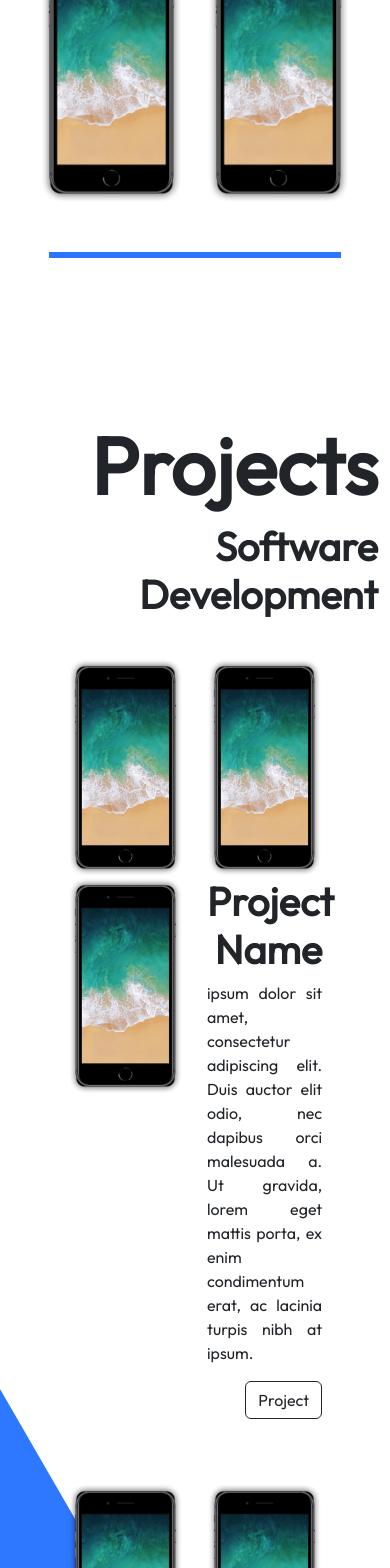
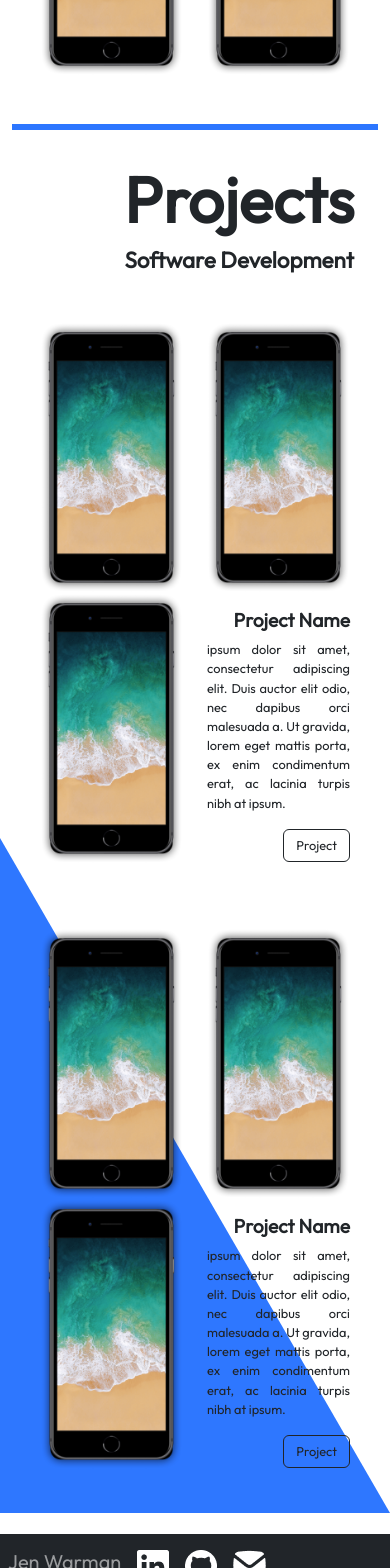
Before and after one commit to JenWarman/portfolio, a React (Vite) app: page /projects in a window 390 px wide. Shown: the part 1920-3488 px from the top of the page. Built offline with nearby package versions, Linux system fonts and the light colour scheme.

Commit message:
projects page css for media queries

```diff
--- a/src/components/DeveloperProjects.jsx
+++ b/src/components/DeveloperProjects.jsx
@@ -15,16 +15,16 @@ function DeveloperProjects() {
 
         <Row className="project-info">
 
-        <Col className='project-image' xs={5} md={3}>
+        <Col className='project-image' xs={6} md={3}>
           <Image src="../iPhone.png" rounded fluid/>
         </Col>
-        <Col className='project-image' xs={5} md={3}>
+        <Col className='project-image' xs={6} md={3}>
           <Image src="../iPhone.png"rounded fluid/>
         </Col>
-        <Col className='project-image' xs={5} md={3}>
+        <Col className='project-image' xs={6} md={3}>
           <Image src="../iPhone.png" rounded fluid/>
         </Col>
-        <Col xs={5} md={3}>
+        <Col xs={6} md={3}>
           <h2 className='developer-projects-title'>Project Name</h2>
           <p className='developer-projects-text'>ipsum dolor sit amet, consectetur adipiscing elit. Duis auctor elit odio, nec dapibus orci malesuada a. Ut gravida, lorem eget mattis porta, ex enim condimentum erat, ac lacinia turpis nibh at ipsum.</p>
           <Button className='developer-button' variant="outline-dark">Project</Button>
@@ -33,16 +33,16 @@ function DeveloperProjects() {
 
       <Row className="project-info">
 
-        <Col className='project-image' xs={5} md={3}>
+        <Col className='project-image' xs={6} md={3}>
           <Image src="../iPhone.png" rounded fluid/>
         </Col>
-        <Col className='project-image' xs={5} md={3}>
+        <Col className='project-image' xs={6} md={3}>
           <Image src="../iPhone.png"rounded fluid/>
         </Col>
-        <Col className='project-image' xs={5} md={3}>
+        <Col className='project-image' xs={6} md={3}>
           <Image src="../iPhone.png" rounded fluid/>
         </Col>
-        <Col xs={5} md={3}>
+        <Col xs={6} md={3}>
           <h2 className='developer-projects-title'>Project Name</h2>
           <p className='developer-projects-text'>ipsum dolor sit amet, consectetur adipiscing elit. Duis auctor elit odio, nec dapibus orci malesuada a. Ut gravida, lorem eget mattis porta, ex enim condimentum erat, ac lacinia turpis nibh at ipsum.</p>
           <Button className='developer-button' variant="outline-dark">Project</Button>
--- a/src/index.css
+++ b/src/index.css
@@ -297,6 +297,45 @@
    .project-button.btn.btn-outline-dark {
     font-size: 0.8rem;
    }
+   .developer-project-header {
+    font-size: 4rem;
+    margin: 0 auto;
+    padding-right: 1.5rem;
+   }
+   .developer-recent-projects-title {
+    margin: 0 auto;
+    padding-right: 1.5rem;
+    padding-bottom: 1rem;
+    padding-top: 0.5rem;
+    font-size: 1.4rem;
+   }
+   .developer-projects-title {
+    font-size: 1.2rem;
+    font-weight: bold;
+    margin-top: 1rem;
+    text-align: end;
+   }
+   .developer-projects-text {
+    font-size: 0.8rem;
+   }
+   .developer-button.btn.btn-outline-dark {
+    font-size: 0.8rem;
+   }
+   .design-projects {
+    margin: 2rem
+   }
+   .divider {
+    width: 100%;
+    margin: 0 auto;
+   }
+   .bottom-diagonal-box {
+    border-right: 100vw solid transparent;
+    border-bottom: 80vh solid #2e77ff;
+    margin-top:  80vh;
+    position: absolute;
+    width: 100vw;
+    z-index: 1;
+  }
 }
 
 .skills-image {
```
